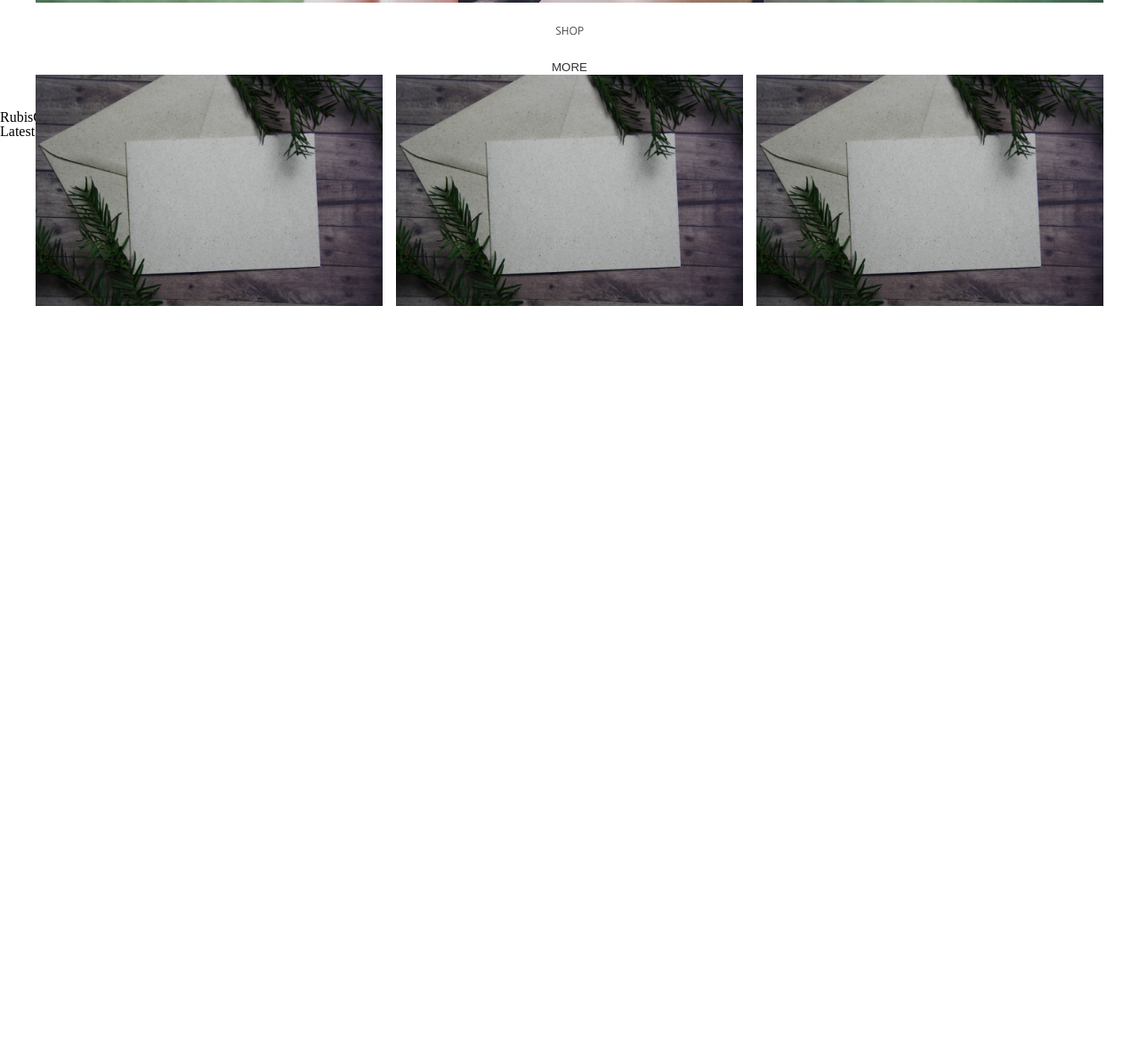
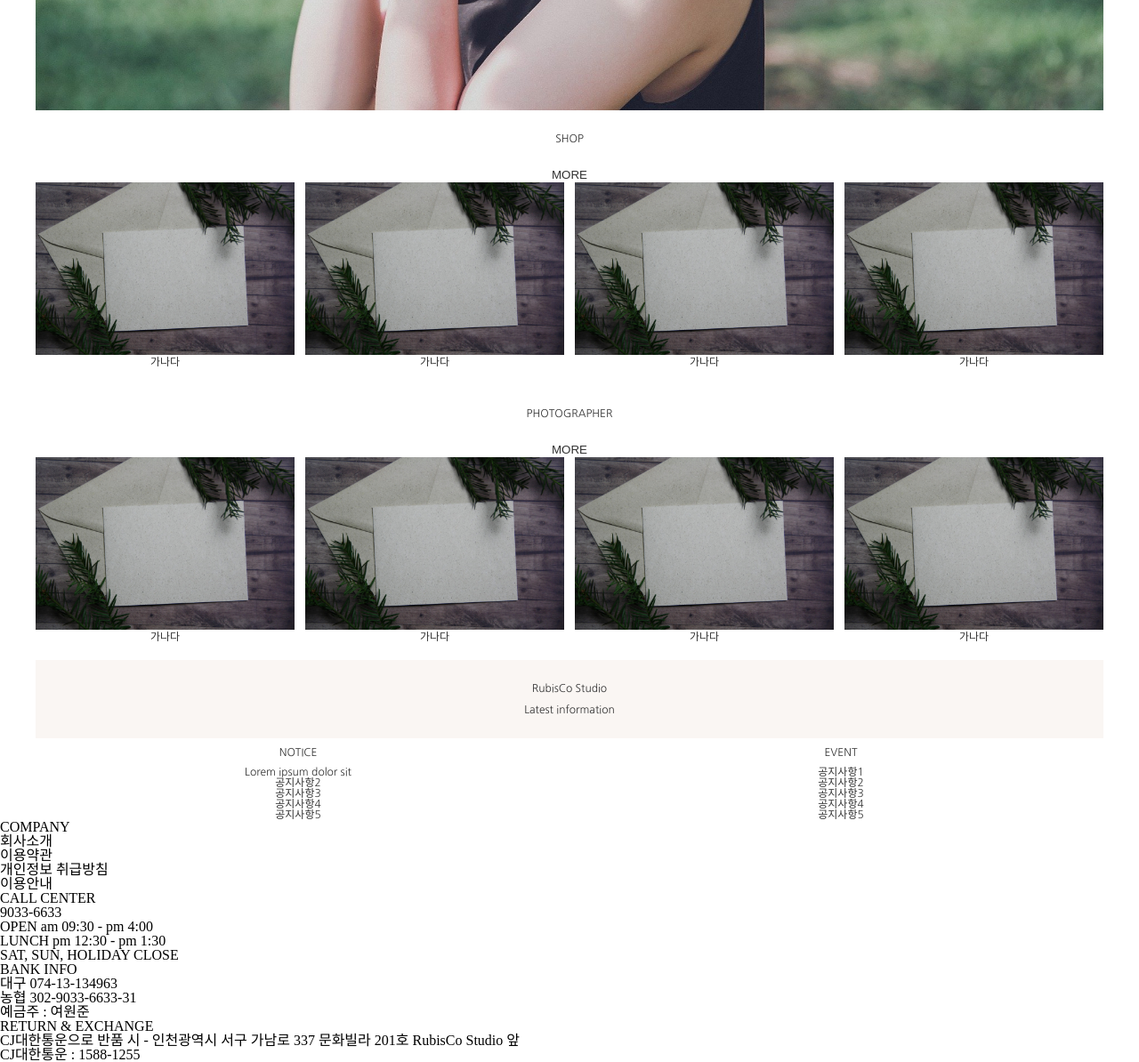
Before and after one commit to WonJun-Yeo/RubisCo_Studio, a plain HTML site: page index.html in a window 1280 px wide. Shown: the part 788-1982 px from the top of the page at 89% size. Before the commit the page ends 1192 px from the top, so only its background shows below. Drawn offline with Linux system fonts and the light colour scheme.

Commit message:
2022.03.08

```diff
--- a/index.html
+++ b/index.html
@@ -53,13 +53,6 @@
         </ul>
     </div>
    </section>
-   <section class="notice">
-    <div class="wraper">
-        <h1>RubisCo Studio<br>
-            Latest information
-        </h1>
-    </div>
-    </section>
    <section class="shop">
     <div class="wraper">
         <h1>SHOP</h1>
@@ -69,15 +62,19 @@
                 <div>
                     <a href="">
                         <img src="./assets/images/main/greeting.jpg" alt="">
-                        <p></p>
+                        <p>가나다</p>
                     </a>
                     <a href="">
                         <img src="./assets/images/main/greeting.jpg" alt="">
-                        <p></p>
+                        <p>가나다</p>
                     </a>
                     <a href="">
                         <img src="./assets/images/main/greeting.jpg" alt="">
-                        <p></p>
+                        <p>가나다</p>
+                    </a>
+                    <a href="">
+                        <img src="./assets/images/main/greeting.jpg" alt="">
+                        <p>가나다</p>
                     </a>
                 </div>
             </div>
@@ -85,31 +82,106 @@
         </div>
     </div>
    </section>
-   <!-- <section class="photographer">
-        <div class="wraper">
-            <h1>PHOTOGRAPHER</h1>
+   <section class="photographer">
+    <div class="wraper">
+        <h1>PHOTOGRAPHER</h1>
+        <div class="box-wraper">
             <div class="photographer-box">
                 <button>MORE</button>
                 <div>
                     <a href="">
                         <img src="./assets/images/main/greeting.jpg" alt="">
-                        <p></p>
+                        <p>가나다</p>
                     </a>
                     <a href="">
                         <img src="./assets/images/main/greeting.jpg" alt="">
-                        <p></p>
+                        <p>가나다</p>
                     </a>
                     <a href="">
                         <img src="./assets/images/main/greeting.jpg" alt="">
-                        <p></p>
+                        <p>가나다</p>
+                    </a>
+                    <a href="">
+                        <img src="./assets/images/main/greeting.jpg" alt="">
+                        <p>가나다</p>
                     </a>
                 </div>
             </div>
         </div>
-   </section> -->
+    </div>
+   </section>
+    <section class="notice">
+        <div class="wraper">
+            <h1>RubisCo Studio<br>
+            Latest information
+            </h1>
+            <div class ="notice-box">
+                <div>
+                    <h2>NOTICE</h2>
+                    <ul>
+                        <li><a href="">Lorem ipsum dolor sit</a></li>
+                        <li><a href="">공지사항2</a></li>
+                        <li><a href="">공지사항3</a></li>
+                        <li><a href="">공지사항4</a></li>
+                        <li><a href="">공지사항5</a></li>
+                    </ul>
+                </div>
+                <div>
+                    <h2>EVENT</h2>
+                    <ul>
+                        <li><a href="">공지사항1</a></li>
+                        <li><a href="">공지사항2</a></li>
+                        <li><a href="">공지사항3</a></li>
+                        <li><a href="">공지사항4</a></li>
+                        <li><a href="">공지사항5</a></li>
+                    </ul>
+                </div>
+            </div>
+        </div>
+    </section>
+   <footer>
+       <div class="wraper">
+           <div class="detail-info-top">
+               <ul>
+                   <li>
+                       <h2>COMPANY</h2>
+                       <ul>
+                           <li><a href="">회사소개</a></li>
+                           <li><a href="">이용약관</a></li>
+                           <li><a href="">개인정보 취급방침</a></li>
+                           <li><a href="">이용안내</a></li>
+                       </ul>
+                   </li>
+                   <li>
+                       <h2>CALL CENTER</h2>
+                       <p>9033-6633</p>
+                       <ul>
+                           <li>OPEN am 09:30 - pm 4:00</li>
+                           <li>LUNCH pm 12:30 - pm 1:30</li>
+                           <li>SAT, SUN, HOLIDAY CLOSE</li>
+                       </ul>
+                   </li>
+                   <li>
+                       <h2>BANK INFO</h2>
+                       <ul>
+                           <li>대구 074-13-134963</li>
+                           <li>농협 302-9033-6633-31</li>
+                       </ul>
+                       <span>예금주 : 여원준</span>
+                   </li>
+                   <li>
+                       <h2>RETURN & EXCHANGE</h2>
+                       <ul>
+                           <li>CJ대한통운으로 반품 시 - 인천광역시 서구 가남로 337 문화빌라 201호 RubisCo Studio 앞</li>
+                       </ul>
+                       <span>CJ대한통운 : 1588-1255</span>
+                   </li>
+               </ul>
+           </div>
+           <div class="detail-info-bottom">
 
-   <footer>
-
+           </div>
+       </div>
    </footer>
 </body>
 </html>
--- a/style/main.scss
+++ b/style/main.scss
@@ -129,7 +129,6 @@ nav {
 
 .shop {
     @include font_12($black);
-    height: 95px;
     background-color: $white;
     text-align: center;
     .wraper {
@@ -150,15 +149,15 @@ nav {
                 div {
                     @include flexbox;
                     a {
-                        width: calc((100%/3) - 10px);
-                        height: 300px;
+                        width: calc((100%/4) - 9px);
+                        margin-right: 12px;
                         img {
                             width: 100%;
                             object-fit: cover;
                         }
                     }
-                    a:nth-child(2) {
-                        margin: 0 15px;
+                    a:last-child {
+                        margin-right: 0;
                     }
                 }
             }
@@ -168,7 +167,6 @@ nav {
 
 .photographer {
     @include font_12($black);
-    height: 95px;
     background-color: $white;
     text-align: center;
     .wraper {
@@ -189,15 +187,61 @@ nav {
                 div {
                     @include flexbox;
                     a {
-                        width: 100%;
-                        height: 300px;
+                        width: calc((100%/4) - 9px);
+                        margin-right: 12px;
                         img {
                             width: 100%;
                             object-fit: cover;
                         }
+                    }
+                    a:last-child {
+                        margin-right: 0;
                     }
                 }
             }
         }
     }
 }
+
+.notice {
+    @include font_12($black);
+
+    text-align: center;
+    .wraper {
+        @include flexbox-column;
+        width: 100%;
+        padding : 0 40px;
+       h1 {
+        background-color: $bgc_mid;
+        width: 100%;
+        line-height: 2;
+        padding: 20px 0;
+       }
+       .notice-box {
+           @include flexbox;
+           width: 100%;
+
+           div {
+               width: calc(50% - 10px);
+               margin-right: 20px;
+
+               h2 {
+                padding: 10px 0;
+               }
+               ul {
+                   width: 100%;
+                li {
+                    width: 100%;
+                    a {
+                        width: 100%;
+                    }
+                }
+               }
+
+           }
+           div:last-child {
+               margin-right: 0;
+           }
+       }
+    }
+}
```
Also changed, not shown: style/main.css, 1 other file.
